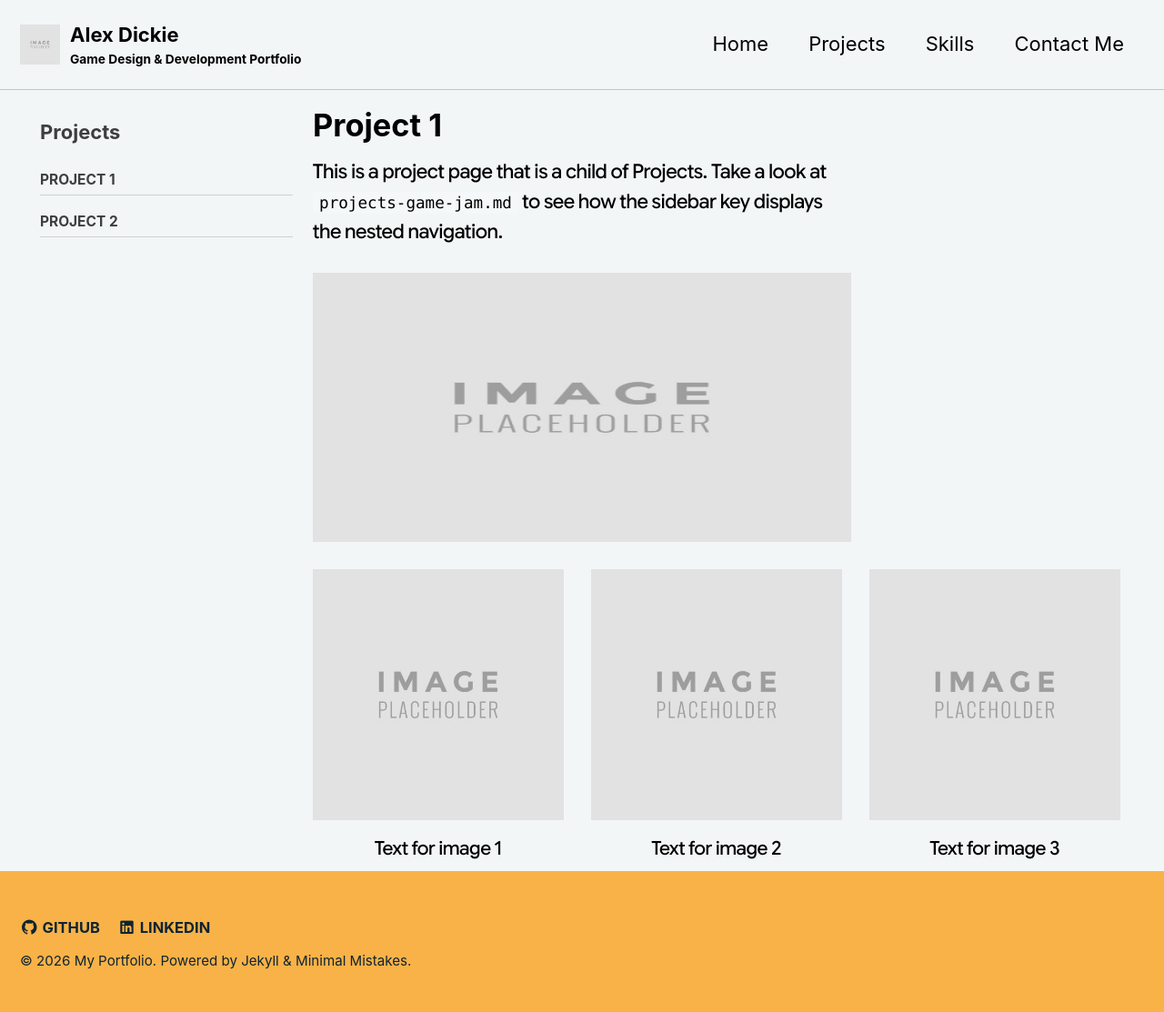
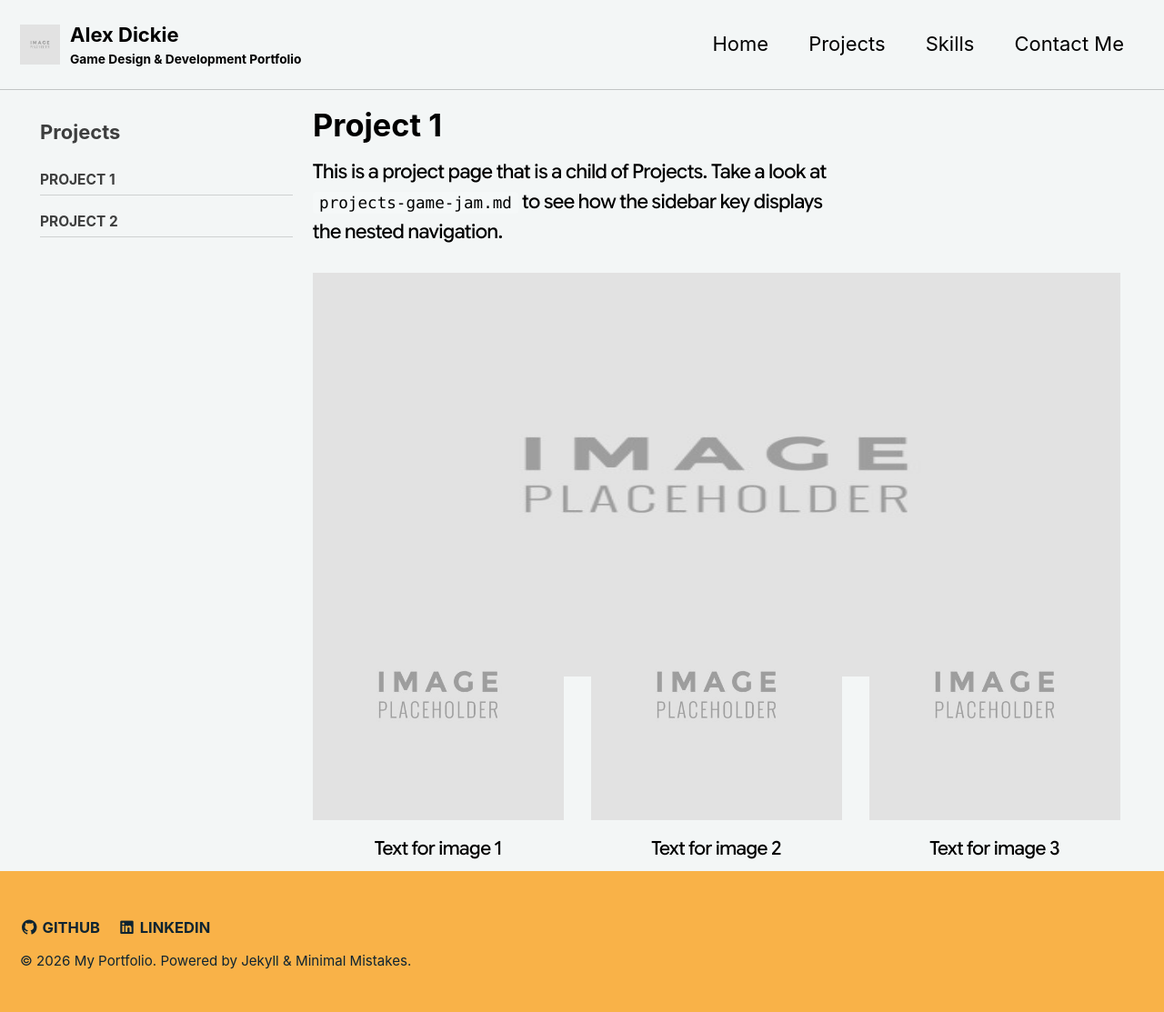
Before and after one commit to AlexUlster/AlexUlster.github.io, a Jekyll site: the page built from _pages/projects-pro1.md, in a window 1280 px wide. Shown: the whole page at 91% size. Built offline with Jekyll 4.4.1, drawn with Linux system fonts in a browser that asks for light colours.

Commit message:
Adjust image scaling and layout in project page

```diff
--- a/_pages/projects-pro1.md
+++ b/_pages/projects-pro1.md
@@ -11,8 +11,8 @@ sidebar:
 
 This is a project page that is a child of Projects. Take a look at `projects-game-jam.md` to see how the sidebar key displays the nested navigation.
 
-<div style="text-align: center; margin-bottom: 30px;">
-  <img src="/assets/images/Placeholder.jpg" alt="Banner" style="width: 200%; height: auto; aspect-ratio: 4/2;">
+<div style="text-align: center; margin-bottom: 30px; transform: scale(1.5); transform-origin: top left; display: inline-block; width: 100%;">
+  <img src="/assets/images/Placeholder.jpg" alt="Banner" style="width: 100%; height: auto; aspect-ratio: 4/2;">
 </div>
 
 <div style="display: grid; grid-template-columns: 1fr 1fr 1fr; gap: 20px; transform: scale(1.5); transform-origin: top left;">
```
